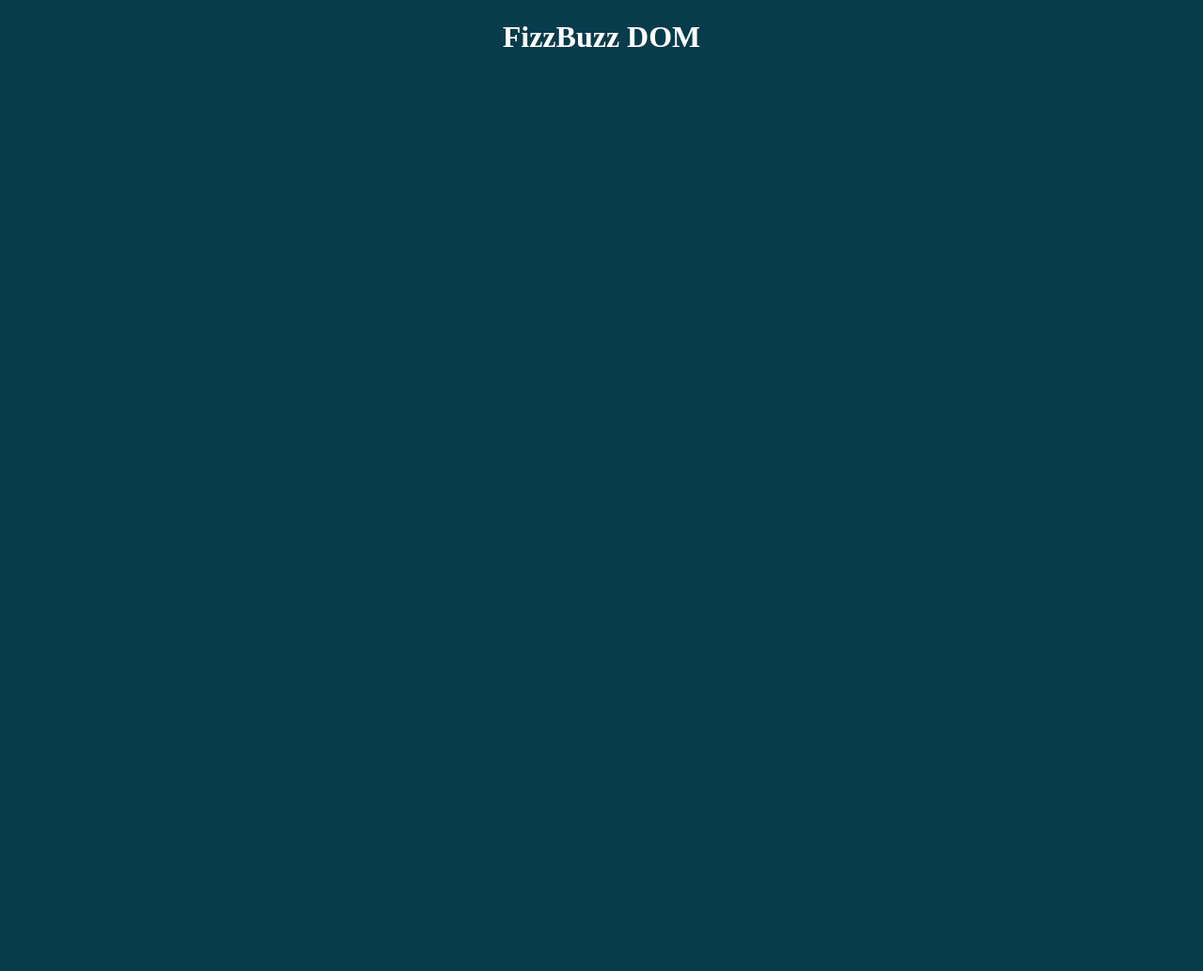
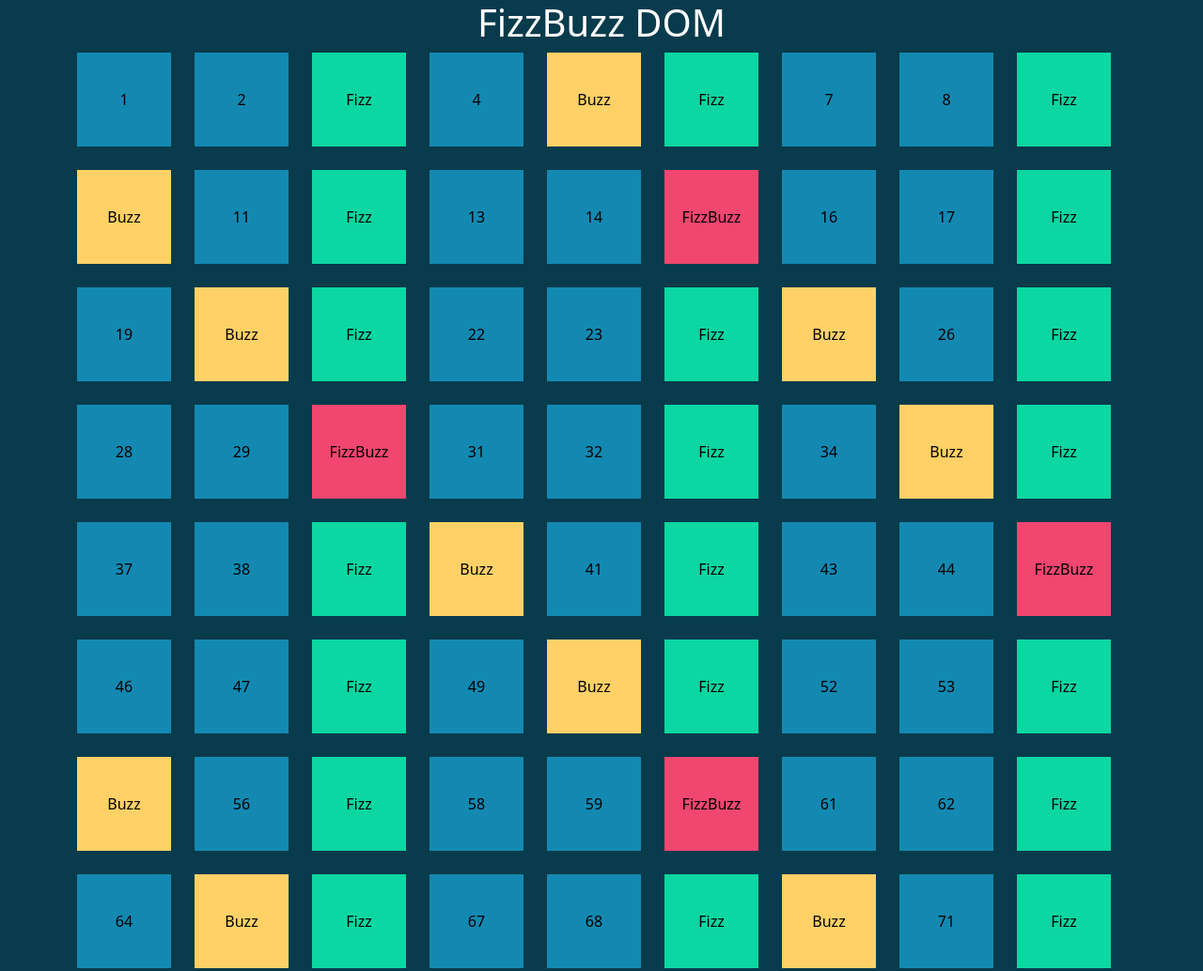
Before and after one commit to Aribunfi/js-fizzbuzz, a plain HTML site: page index.html in a window 1280 px wide. Shown: the top 1034 px of the page at 94% size. Before the commit the page ends 800 px from the top, so only its background shows below. Drawn offline with nearby package versions, Linux system fonts and the light colour scheme.

```diff
--- a/index.html
+++ b/index.html
@@ -5,13 +5,19 @@
     <meta http-equiv="X-UA-Compatible" content="IE=edge">
     <meta name="viewport" content="width=device-width, initial-scale=1.0">
     <title>FizzBuzz</title>
+
+        <link href="https://cdn.jsdelivr.net/npm/bootstrap@5.2.3/dist/css/bootstrap.min.css" rel="stylesheet"
+            integrity="sha384-rbsA2VBKQhggwzxH7pPCaAqO46MgnOM80zW1RWuH61DGLwZJEdK2Kadq2F9CUG65" crossorigin="anonymous">
+
+
     <link rel="stylesheet" href="style.css">
+
 </head>
 <body>
 
-    <h1>FizzBuzz DOM</h1>
+    <h1 class="text-center">FizzBuzz DOM</h1>
 
-    <ul id="list">
+    <ul class="container d-flex flex-wrap" id="fizzbuzz-container">
 
 
     </ul>
--- a/main.js
+++ b/main.js
@@ -1,39 +1,41 @@
 // obiettivo: stampare in console i numeri da 1 a 100
 
-for (let i=1; i<=100; i++) {
+const fizzbuzzContainerEl = document.getElementById("fizzbuzz-container");
+
+for (let i = 1; i <= 100; i++) {
+
+    let listItem;
 
     if (
         (i % 5 == 0) &&
         (i % 3 == 0)
     ){
 
+        listItem = `<li class="box box-fizzbuzz">FizzBuzz</li>`;
+
     } else if (i % 3 == 0) {
         console.log("Fizz");
+
+        listItem = `<li class="box box-fizz">Fizz</li>`;
 
 
     } else if (i % 5 == 0) {
         console.log("Buzz")
 
+        listItem = `<li class="box box-buzz">Buzz</li>`;
+
+
     } else {
-        console.log(i);
 
+
+        listItem = `<li class="box">${i}</li>`;
 
 }
 
+    fizzbuzzContainerEl.innerHTML += listItem;
+
 }
-console.log("fine ciclo");
-
-// al posto dei multipli di tre: "Fizz"
 
 
 
-
-
-
-// al posto dei multipli di cinque: "Buzz"
-
-// per i multipli sia di 3 che di 5: "FizzBuzz"
-
-
-// SUGGERIMENTO: come faccio a sapere che un numero è divisibile per un altro?
-// lo so se la divisione fra i due non dà resto
+fizzbuzzContainerEl.innerHTML += listItem;
--- a/style.css
+++ b/style.css
@@ -1,9 +1,6 @@
 
-#list {
-    display: flex;
-    flex-wrap: wrap;
-    max-width: 1100px;
-    margin: auto;
+ul {
+
     list-style: none;
     gap: 25px;
 }
@@ -14,18 +11,22 @@
     line-height: 100px;
     text-align: center;
     vertical-align: middle;
+    background-color: #1389b2;
+    color: black;
 }
 
-.box-pari {
-    background-color: blue;
-    height: 100px;
-    width: 100px;
+
+
+.box-fizz {
+    background-color: #0cd6a1;
 }
 
-.box-dispari {
-    background-color: aqua;
-    height: 100px;
-    width: 100px;
+.box-buzz {
+    background-color: #ffd166;
+}
+
+.box-fizzbuzz {
+    background-color: #f0466f;
 }
 
 body {
```
